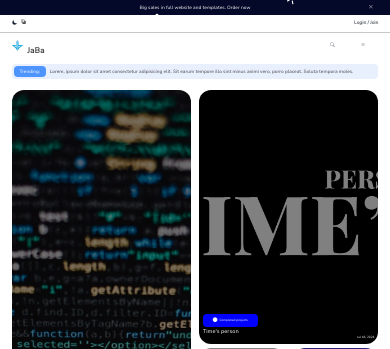
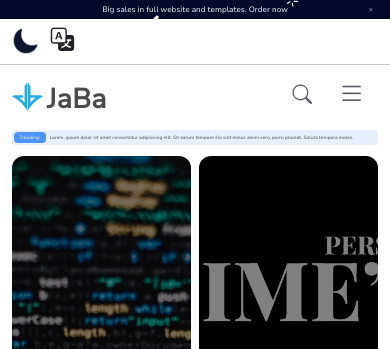
Before and after one commit to JackS0l0/jaba, a Django app: page / in a window 390 px wide. Shown: the top 349 px of the page. Run offline with Django 5.2, Linux system fonts and the light colour scheme; data comes from the database, SQL or seed files in the repository; some libraries are stand-ins or nearby versions.

Commit message:
modified:   static/css/style.css 	modified:   static/css/style.css.map 	modified:   static/css/style.scss 	modified:   staticfiles/css/style.css 	modified:   staticfiles/css/style.css.map 	modified:   staticfiles/css/style.scss 	modified:   templates/addons/header.html

```diff
--- a/static/css/style.css
+++ b/static/css/style.css
@@ -637,7 +637,34 @@ body.night-mode main .mainClass .postClass .ttClass .questionsBlock a {
 }
 
 @media only screen and (max-width: 999px) {
+  body header .headerClass .float0 a {
+    font-size: 2vw;
+  }
+  body header .headerClass .float1 span button img {
+    width: 7vw;
+  }
+  body header .headerClass .float1 span .dropdown button {
+    margin-left: 2vw;
+  }
+  body header .headerClass .float1 span .dropdown button i {
+    font-size: 6vw;
+  }
   body header .headerClass .float2 span:nth-child(2) {
     display: none;
   }
+  body header .headerClass .float2 span .logoid {
+    font-size: 7vw;
+  }
+  body header .headerClass .float2 span .logoid img {
+    width: 8vw;
+  }
+  body header .headerClass .float2 span button i {
+    font-size: 5vw;
+  }
+  body header .headerClass .float2 span .rightMenu button i {
+    font-size: 7vw;
+  }
+  body header .headerClass .float2 span .rightMenu .offcanvas .offcanvas-body .insideBody a {
+    font-size: 2vw;
+  }
 }/*# sourceMappingURL=style.css.map */
--- a/static/css/style.scss
+++ b/static/css/style.scss
@@ -699,9 +699,60 @@ body.night-mode{
     body {
         header{
             .headerClass{
+                .float0{
+                    a{
+                        font-size: 2vw;
+                    }
+                }
+                .float1{
+                    span{
+                        button{
+                            img{
+                                width: 7vw;
+                            }
+                        }
+                        .dropdown{
+                            button{
+                                margin-left: 2vw;
+                                i{
+                                    font-size: 6vw;
+                                }
+                            }
+                        }
+                    }
+                }
                 .float2{
                     span:nth-child(2){
                         display: none;
+                    }
+                    span{
+                        .logoid{
+                            img{
+                                width: 8vw;
+                            }
+                            font-size: 7vw;
+                        }
+                        button{
+                            i{
+                                font-size: 5vw;
+                            }
+                        }
+                        .rightMenu{
+                            button{
+                                i{
+                                    font-size: 7vw;
+                                }
+                            }
+                            .offcanvas{
+                                .offcanvas-body{
+                                    .insideBody{
+                                        a{
+                                            font-size: 2vw;
+                                        }
+                                    }
+                                }
+                            }
+                        }
                     }
                 }
             }
--- a/templates/addons/header.html
+++ b/templates/addons/header.html
@@ -19,7 +19,7 @@
                 </div>
             </span>
             <span>
-                <a href="#" class="btn">{% trans 'Login / Join' %}</a>
+                <!-- <a href="#" class="btn">{% trans 'Login / Join' %}</a> -->
             </span>
         </div>
         <hr>
```
Also changed, not shown: 4 other files.
